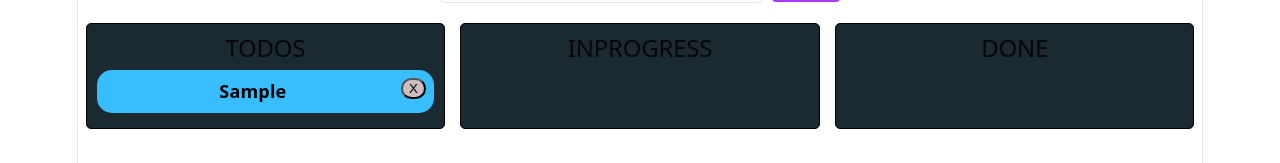
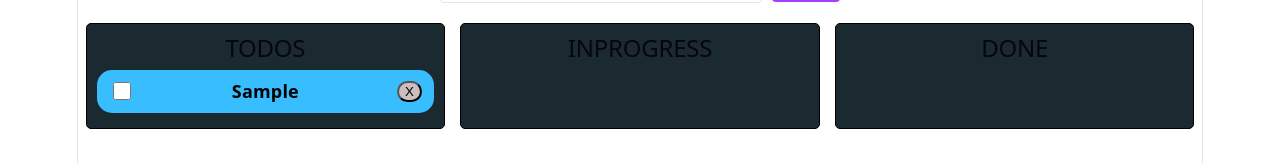
Before and after one commit to joiieemoon/userSync, a React (Vite) app: page / in a window 1280 px wide. Both pictures are taken after typing "Sample" into the empty fields and a click on the button "Add". Shown: the part 127-290 px from the top of the page. Built offline with nearby package versions, Linux system fonts and the light colour scheme.

Commit message:
multi seleceted

```diff
--- a/src/App.jsx
+++ b/src/App.jsx
@@ -1,5 +1,7 @@
 
 import { useState } from 'react'
+
+
 const App = () => {
   const [state, setState] = useState({
     todos: [
@@ -23,7 +25,7 @@ const App = () => {
 
   const [draggedItem, setDraggedItem] = useState(null);
 
-
+  const [selectedItems, setSelectedItems] = useState({});
 
 
   const addTodo = () => {
@@ -47,11 +49,17 @@ const App = () => {
       ...prevState,
       [column]: prevState[column].filter(item => item.id !== id)
     }))
-
+    setSelectedItems({});
   }
   const handelDragStart = (item, column) => {
-    setDraggedItem({ ...item, column });
+
+    const isManyselected = !!selectedItems[item.id];
+
+
+    setDraggedItem({ ...item, column, isMultiSelected: isManyselected });
   }
+
+
   const handelDragOver = (e) => {
     e.preventDefault();
   }
@@ -63,29 +71,64 @@ const App = () => {
       addTodo();
     }
   }
+  const handlemultiChange = (item, column) => {
+    setSelectedItems((prev) => {
 
+      const newSelected = { ...prev };
+      if (newSelected[item.id]) {
+
+        delete newSelected[item.id]
+      }
+      else {
+        newSelected[item.id] = { ...item, column };
+      } return newSelected;
+
+    })
+  }
   const handleDrop = (e, column) => {
     e.preventDefault();
     if (!draggedItem) return;
     if (draggedItem.column === column) return;
 
     if (draggedItem) {
+
+
       setState(prevState => {
         const newState = { ...prevState };
-
-        newState[draggedItem.column] = newState[draggedItem.column].filter(item => item.id !== draggedItem.id);
+        if (draggedItem.isMultiSelected) {
+          const itemToMove = Object.values(selectedItems);
 
 
+          itemToMove.forEach((item) => {
+            newState[item.column] = newState[item.column].filter((i) => i.id !== item.id);
+
+          })
+          const formateItems = itemToMove.map(({ id, title }) => ({ id, title }));
+
+          newState[column] = [...newState[column], ...formateItems];
+
+
+        }
+
+
+
+        else {
+          newState[draggedItem.column] = newState[draggedItem.column].filter(item => item.id !== draggedItem.id);
           newState[column] = [...newState[column], { id: draggedItem.id, title: draggedItem.title }];
 
-        console.log(newState);
+
+
+        }
         return newState;
-      })
+      });
       setDraggedItem(null);
+      setSelectedItems({})
     }
   }
 
+
   return (
+    <>
       <div>
         <h1>BaseCamp </h1>
         <input
@@ -122,16 +165,34 @@ const App = () => {
                   onDragStart={() => handelDragStart(item, column)}
                   style={{ backgroundColor: [colorlist[column] || "null"], color: "black", fontWeight: "bold", cursor: "grab" }}
                 >
-                {item.title}
+
+                  <input
+                    className="checkbox"
+                    type="checkbox"
+                    onChange={() => {
+                      handlemultiChange(item, column);
+                    }}
+                    checked={!!selectedItems[item.id]}
+                  />
 
 
-                <button onClick={() => removetodo(item.id, column)} style={{ float: 'right', borderRadius: "20px", backgroundColor: "#ccbebe", color: "black", cursor: "pointer" }}>X</button>
+
+
+                  <span className='items'>
+                    {item.title}
+                  </span>
+
+
+                  <button onClick={() => removetodo(item.id, column)} style={{ borderRadius: "20px", backgroundColor: "#ccbebe", color: "black", cursor: "pointer" }}>X</button>
                 </div>
               ))}
             </div>
           ))}
         </div>
       </div >
+
+
+    </>
   )
 }
 
--- a/src/index.css
+++ b/src/index.css
@@ -136,14 +136,44 @@ p {
   border: 1px solid black;
   border-radius: 5px;
 }
+
+
+
+
+.items {
+  text-align: center;
+  width: 100%;
+}
+
 .box-list-items {
-  padding: 8px;
+  display: flex;
+  align-items: center;
+  padding: 8px 12px;
   margin: 5px 0;
   background-color: #f0f0f0;
   border-radius: 15px;
-
 }
 
+.checkbox {
+  width: 18px;
+  height: 18px;
+  flex-shrink: 0;
+}
+
+.box-list-items span {
+  flex: 1;
+  text-align: center;
+}
+
+.items {
+  display: flex;
+  justify-content: center;
+  align-items: center;
+}
+
+.box-list-items button {
+  flex-shrink: 0;
+}
 code,
 .counter {
   font-family: var(--mono);
```
Lines whose indentation alone changed are shown as unchanged.
